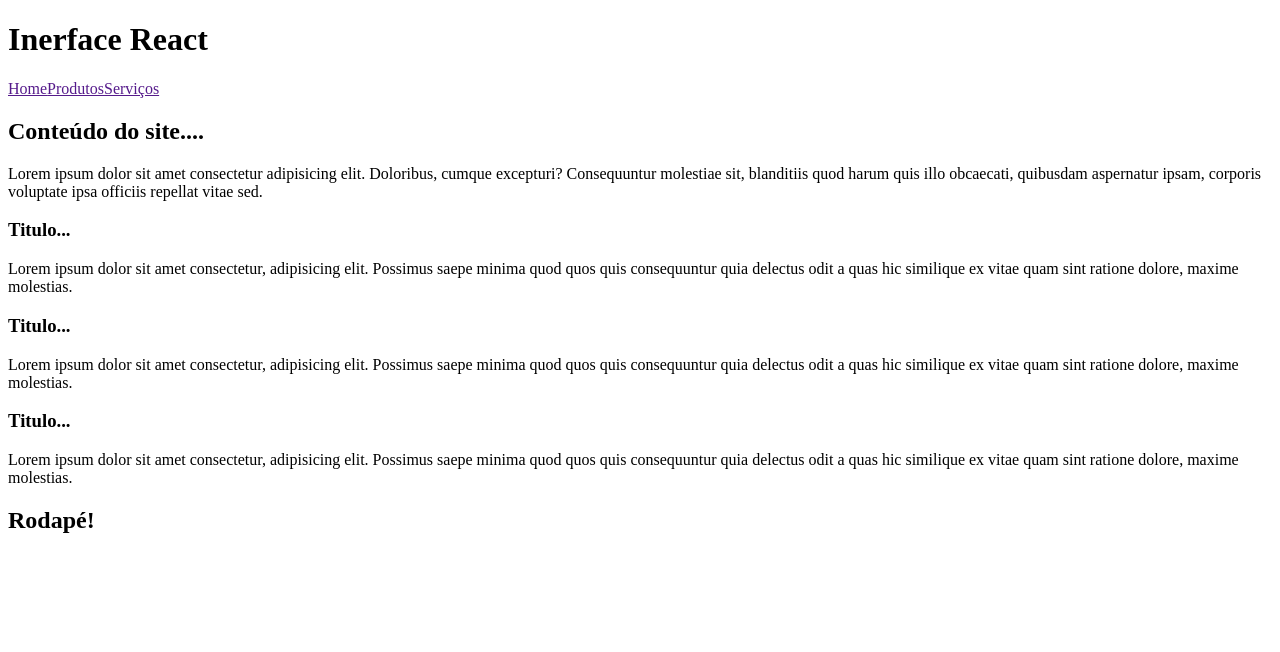
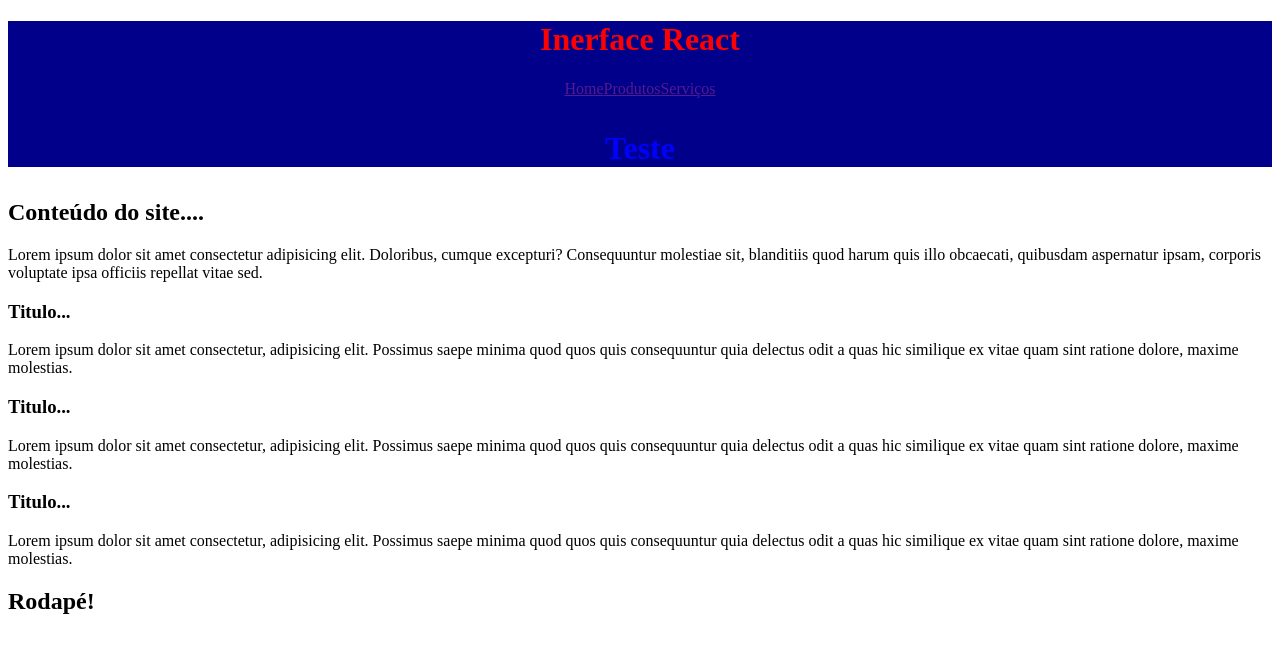
Before and after one commit to PallomaHortencio/meu-app, a React (Create React App) app: page / in a window 1280 px wide. Shown: the top 652 px of the page. Built offline with nearby package versions, Linux system fonts and the light colour scheme.

Commit message:
Instalação
instalação de componentes (styled components)

```diff
--- a/package.json
+++ b/package.json
@@ -8,7 +8,8 @@
     "@testing-library/user-event": "^13.5.0",
     "react": "^18.2.0",
     "react-dom": "^18.2.0",
-    "react-scripts": "5.0.1"
+    "react-scripts": "5.0.1",
+    "styled-components": "^5.3.6"
   },
   "scripts": {
     "start": "react-scripts start",
--- a/src/components/layout/Cabecalho.jsx
+++ b/src/components/layout/Cabecalho.jsx
@@ -1,11 +1,36 @@
+import styled from "styled-components";
 import Menu from "../../Menu";
+
+const periodo = "noturno";
+
+/* Tagged Template para uso com styled components: `` */
+const StyledCabecalho = styled.header`
+  background-color: ${periodo === "diurno" ? "lightblue" : "darkblue"};
+  text-align: center;
+
+  h1 {
+    color: red;
+  }
+
+  p {
+    font-weight: bold;
+    color: blue;
+    font-size: 2rem;
+
+    &:hover {
+      color: red;
+      cursor: pointer;
+    }
+  }
+`;
 
 const Cabecalho = () => {
   return (
-    <header>
+    <StyledCabecalho>
       <h1>Inerface React</h1>
       <Menu />
-    </header>
+      <p>Teste</p>
+    </StyledCabecalho>
   );
 };
 
```
Also changed, not shown: 1 other file (tests, documents, lock files or other folders).
